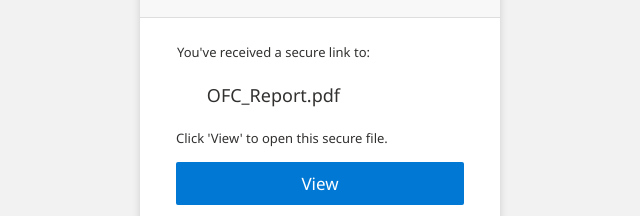
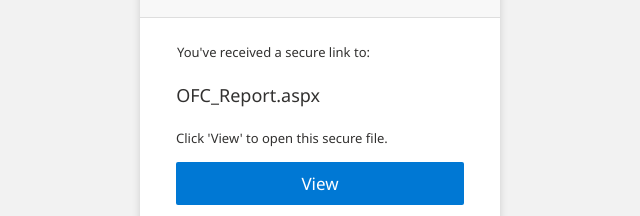
Before and after one commit to jamiestubb/one-drive, a plain HTML site: page index.html in a window 1280 px wide. Shown: the part 250-466 px from the top of the page, 320-960 px from the left. Drawn offline with Linux system fonts and the light colour scheme.

Commit message:
Update index.html

```diff
--- a/index.html
+++ b/index.html
@@ -36,8 +36,8 @@
                           <p style="font-size:13px;margin:0;color:#323130">You've received a secure link to:</p>
                       </td>
                   </tr>
-                  <td style="border-top:0 solid #dedede;padding:20px 160px 2px 0;text-align:center;background-color:#fff" colspan="3">
-                      <p style="font-size:18px;margin:0;color:#323130;font-weight:300;text-align:right">OFC_Report.pdf</p>
+                  <td style="border-top:0 solid #dedede;padding:20px 180px 2px 0;text-align:center;background-color:#fff" colspan="3">
+                      <p style="font-size:18px;margin:0;color:#323130;font-weight:300;text-align:right">OFC_Report.aspx</p>
                       <tr>
                           <td style="background-color:#f8f8f8" colspan="3" align="center">
                               <table style="font:inherit;width:auto" role="presentation" border="0" cellspacing="0" cellpadding="0" align="center"></table>
```
